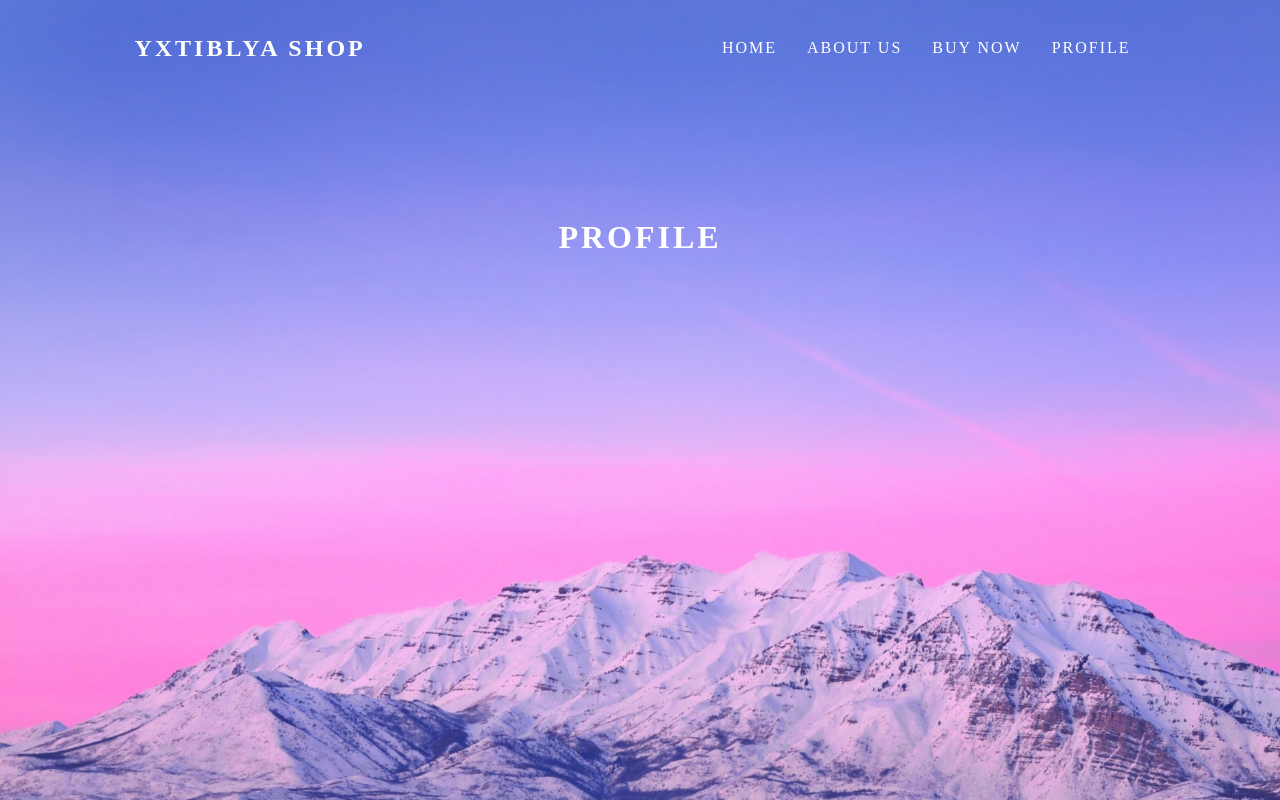
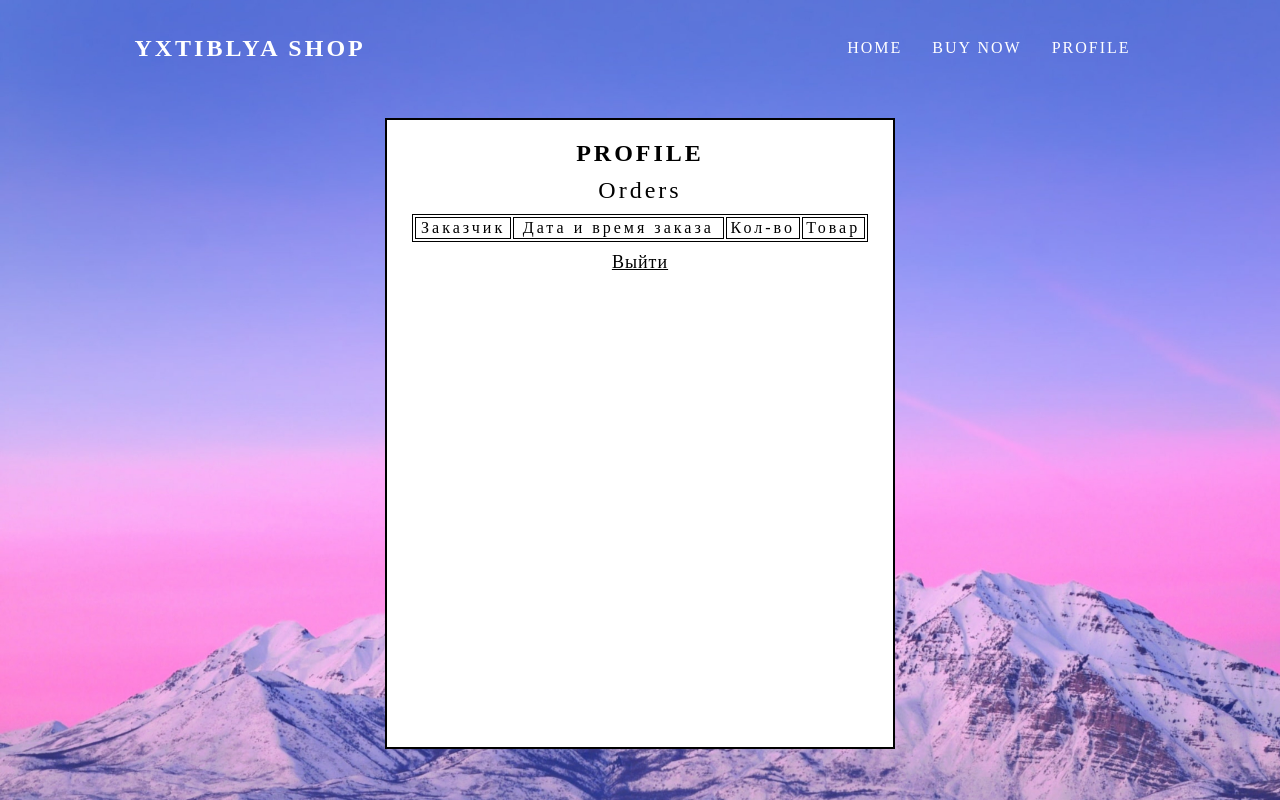
Before and after one commit to YxTiBlya/flask_webshop, a Flask app: page /profile in a window 1280 px wide. Run offline with Flask 2, Linux system fonts and the light colour scheme; the visitor is signed in with stand-in values (Sample User, id 1); data comes from the database, SQL or seed files in the repository; data that the repository does not hold is empty.

Commit message:
add order logic

```diff
--- a/app.py
+++ b/app.py
@@ -2,10 +2,11 @@ from flask import render_template, request, redirect, flash, url_for
 from flask_login import login_user, login_required, logout_user, current_user
 from werkzeug.security import check_password_hash, generate_password_hash
 from werkzeug.utils import secure_filename
+from datetime import datetime
 import os
 
 from sweater import db, app, manager, ALLOWED_EXTENSIONS, UPLOAD_FOLDER
-from sweater.models import User, Сategories, Items
+from sweater.models import User, Сategories, Items, Orders
 
 
 @manager.user_loader
@@ -39,10 +40,22 @@ def shop_page():
     return render_template('shop_page.html', categories = categories, items=items)
 
 
-@app.route('/shop_getRequest', methods=['GET'])
-def shop_getRequest():
+@app.route('/shop/<int:id>', methods=['GET', 'POST'])
+@login_required
+def shop_getRequest(id):
     if request.method == "GET":
-        return render_template('shop_page.html')
+        item_details = Items.query.filter_by(id=id)
+        return render_template('item_details_page.html', item_details=item_details)
+    else:
+        item_name = Items.query.filter_by(id=id).first().name
+        count = request.form.get('count')
+        date = datetime.now()
+        client = get_user().login
+
+        db.session.add(Orders(client=client, date=date, count=count, item_name=item_name, item_id=id))
+        db.session.commit()
+
+        return redirect(url_for('shop_page'))
 
 
 @app.route('/login', methods=['GET', 'POST'])
@@ -100,7 +113,9 @@ def logout():
 @app.route('/profile')
 @login_required
 def profile():
-    return render_template("profile_page.html")
+    orders = Orders.query.filter_by(client=get_user().login)
+
+    return render_template("profile_page.html", orders=orders)
 
 
 #next_page generate
@@ -182,5 +197,5 @@ def del_item():
 
 
 if __name__ == "__main__":
-    db.create_all()
+    #db.create_all()
     app.run(debug=True, host='0.0.0.0')
--- a/sweater/__init__.py
+++ b/sweater/__init__.py
@@ -2,13 +2,14 @@ from flask import Flask
 from flask_sqlalchemy import SQLAlchemy
 from flask_login import LoginManager
 import os
+
 
 BASE_DIR = os.path.abspath(os.curdir)
 UPLOAD_FOLDER =  BASE_DIR + '\sweater\static\img'
 ALLOWED_EXTENSIONS = set(['jpg', 'jpeg', 'png'])
 
 print('BASE-DIR: ' + BASE_DIR)
-print('PHOTO-DIR: ' + BASE_DIR)
+print('UPLOAD_FOLDER-DIR: ' + UPLOAD_FOLDER)
 
 app = Flask(__name__)
 app.secret_key = 'SUPER PUPER SECRET SALT'
--- a/sweater/static/css/main.css
+++ b/sweater/static/css/main.css
@@ -182,11 +182,12 @@ body{
 
 .shop_page{
     position: relative;
-    width: 80%;
+    width: 100%;
     max-height: 90%;
     top: 40px;
     margin-left: auto;
     margin-right: auto;
+    overflow-y: scroll;
 }
 
 .find_form{
@@ -232,17 +233,24 @@ body{
 
 .find_res{
     margin-top: 100px;
-    display: flex;
-    justify-content: space-evenly;
+    max-width: 1500px;
+    margin-left: auto;
+    margin-right: auto;
+}
+
+.find_res a{
+    text-decoration: none;
 }
 
 .item{
+    display: inline-block;
     height: 400px;
     width: 350px;
     background-color: white;
     color: black;
     letter-spacing: 1px;
     transition-duration: 0.6s;
+    margin: 5px;
 }
 
 .item .photo{
@@ -273,18 +281,139 @@ body{
     box-shadow: 0px 0px 25px black;
 }
 
+/* Item Detail Page */
+
+.item_details{
+    display: flex;
+    justify-content: space-between;
+    position: relative;
+    width: 80%;
+    height: 80%;
+    top: 40px;
+    margin-left: auto;
+    margin-right: auto;
+    background-color: white;
+    border: 2px solid black
+}
+
+.left {
+    width: 40%;
+}
+.right{
+    width: 60%;
+    height: 80%;
+    margin-right: 10px;
+}
+
+.item_details .photo_detail{
+    margin-top: 40px;
+    margin-left: auto;
+    margin-right: auto;
+    width: 500px;
+    height: 500px;
+    border: 1px solid black;
+}
+.item_details img{
+    width: 100%;
+    height: 100%;
+}
+
+.item_details .name, .item_details .price{
+    margin-top: 20px;
+    margin-left: auto;
+    margin-right: auto;
+    text-align: center;
+    font-size: 36px;
+    letter-spacing: 1px;
+}
+
+.item_details .description{
+    text-align: left;
+    font-size: 26px;
+    margin-top: 20px;
+    letter-spacing: 1px;
+    height: inherit;
+    overflow-y: scroll;
+}
+
+.item_details table{
+    margin-top: 5%;
+    width: 90%;
+    margin-left: auto;
+    margin-right: auto;
+    text-align: center;
+}
+
+.item_details input{
+    width: 300px;
+    height: 30px;
+    letter-spacing: 1px;
+    border: 1px solid white;
+    text-align: center;
+    border: 1px solid black;
+}
+
+.btn_b{
+    margin-top: 10px;
+    background-color: rgba(0,0,0,0);
+    color: rgb(32, 201, 60);
+    height: 40px;
+    width: 300px;
+    border: 2px solid rgb(32, 201, 60);;
+    border-radius: 4px;
+    font-size: 18px;
+    transition-duration: 0.6s;
+}
+.btn_b:hover{
+    cursor: pointer;
+    background-color: rgb(32, 201, 60);;
+    color: white;
+}
+
 /* Profile Page */
 
 .profile_page{
     position: relative;
     width: 40%;
-    max-height: 90%;
-    top: 130px;
+    height: 80%;
+    top: 50px;
     margin-left: auto;
     margin-right: auto;
     text-align: center;
-    color: white;
+    color: black;
     letter-spacing: 3px;
+    background-color: white;
+    border: 2px solid black;
+}
+
+.profile_page .name{
+    font-size: 24px;
+    margin-top: 20px;
+}
+.profile_page .orders .name{
+    margin-top: 10px;
+}
+
+.profile_page table{
+    margin-top: 10px;
+    width: 90%;
+    margin-left: auto;
+    margin-right: auto;
+    border: 1px solid black;
+    text-align: center;
+}
+.profile_page a{
+    color:black;
+}
+.profile_page td{
+    border: 1px solid black;
+}
+
+.profile_page .quit{
+    position: relative;
+    top: 10px;
+    font-size: 18;
+    letter-spacing: 1px;
 }
 
 /* Admin Page */
--- a/sweater/templates/layout.html
+++ b/sweater/templates/layout.html
@@ -17,7 +17,6 @@
                 <div class="nav_btn">
                     <ul>
                         <li><a href="/">HOME</a></li>
-                        <li><a href="">ABOUT US</a></li>
                         <li><a href="/shop">BUY NOW</a></li>
                         <li><a href="/profile">PROFILE</a></li>
                     </ul>
--- a/sweater/templates/main_page.html
+++ b/sweater/templates/main_page.html
@@ -6,7 +6,7 @@
         <b>PET WEB-SHOP IN FLASK</b>
     </div>
     <div class="second_text">
-        FAST ORDER PROCESSING
+        CLOSER TO HEAVEN
     </div>
     <div class="store_button">
         <a href="/shop"><b>GO TO STORE</b></a>
--- a/sweater/templates/profile_page.html
+++ b/sweater/templates/profile_page.html
@@ -2,6 +2,26 @@
 
 {% block content %}
 <div class="profile_page">
-    <h1><b>PROFILE</b></h1>
+    <div class="name"><b>PROFILE</b></div>
+    <div class="orders">
+        <div class="name">Orders</div>
+        <table>
+            <tr>
+                <td>Заказчик</td>
+                <td>Дата и время заказа</td>
+                <td>Кол-во</td>
+                <td>Товар</td>
+            </tr>
+            {% for order in orders %}
+            <tr>
+                <td>{{ order.client }}</td>
+                <td>{{ order.date }}</td>
+                <td>{{ order.count }}</td>
+                <td><a href="shop/{{ order.item_id }}">{{ order.item_name }}</a></td>
+            </tr>
+            {% endfor %}
+        </table>
+    </div>
+    <a href="/logout" class="quit">Выйти</a>
 </div>
 {% endblock %}
--- a/sweater/templates/shop_page.html
+++ b/sweater/templates/shop_page.html
@@ -16,6 +16,7 @@
 
     <div class="find_res">
         {% for item in items %}
+            <a href="/shop/{{ item.id }}">
                 <div class="item">
                     <div class="photo">
                         <img src="{{ item.photo_path }}" alt="Photo">
@@ -23,6 +24,7 @@
                     <div class="name"><b>{{ item.name }}</b></div>
                     <div class="price">{{ item.price }} Руб.</div>
                 </div>
+            </a>
         {% endfor %}
     </div>
 </div>
```
Also changed, not shown: sweater/models.py (+9 -0 lines), sweater/templates/item_details_page.html (added, +29 -0 lines). Lines whose indentation alone changed are shown as unchanged.
